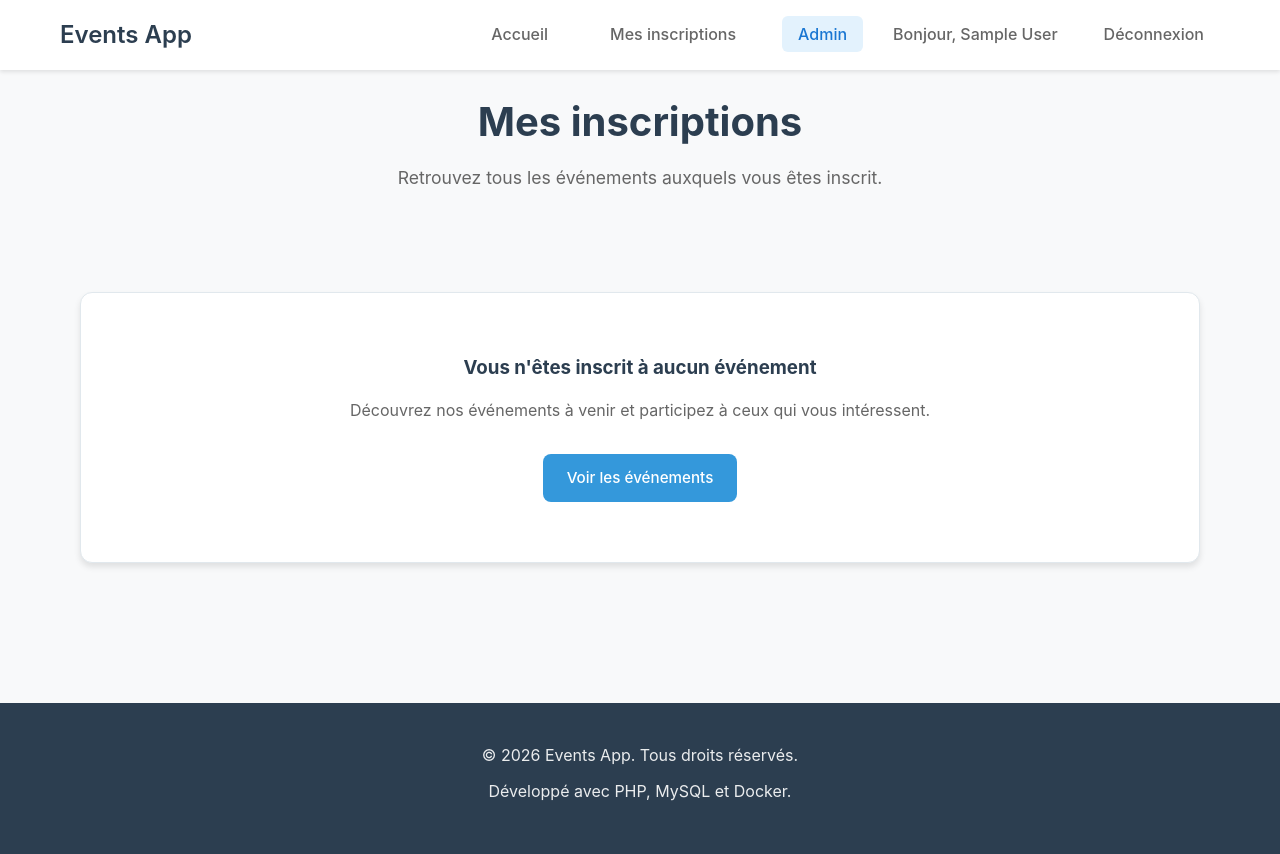
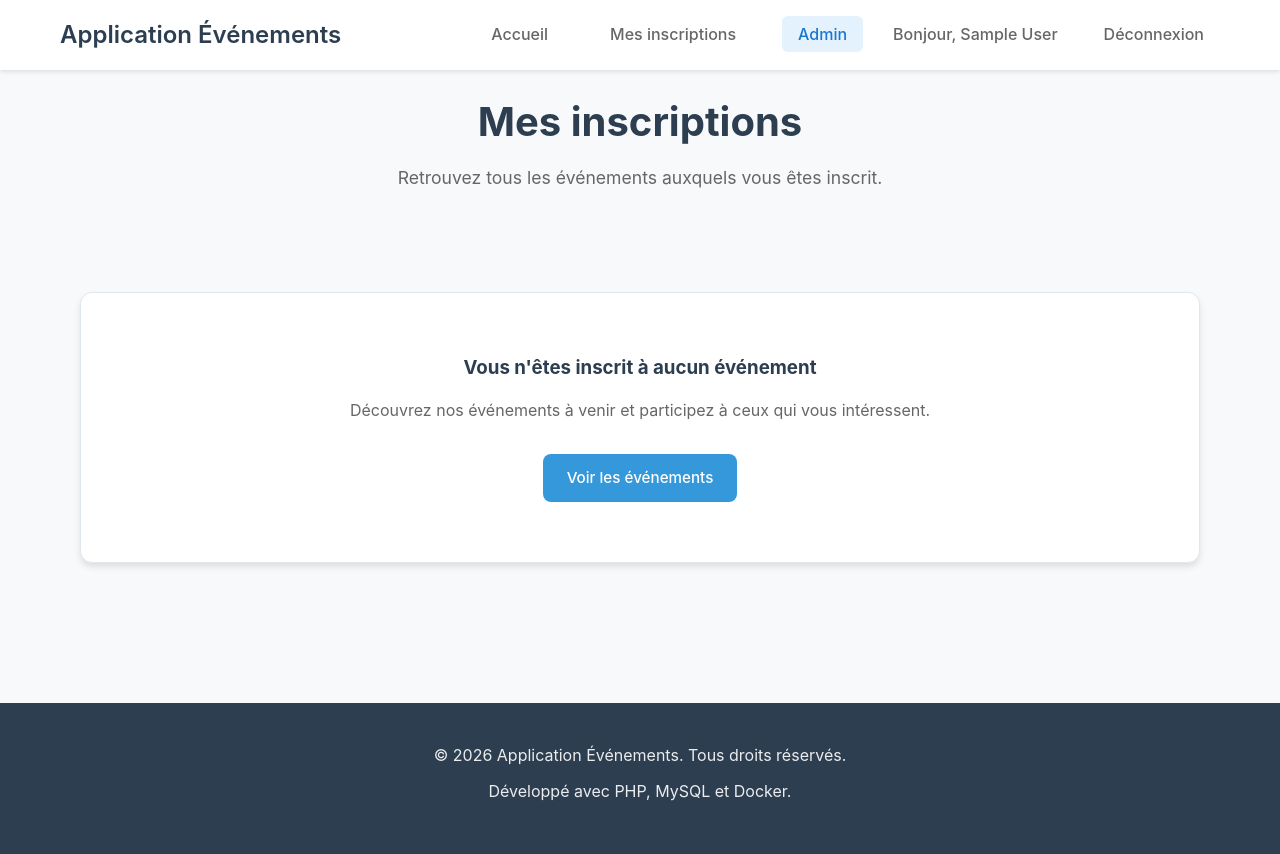
Before and after one commit to ezzahraoui/events-app, a PHP site: page /my_registrations.php in a window 1280 px wide. Run offline with PHP 8.4, Linux system fonts and the light colour scheme; the visitor is signed in with stand-in values (Sample User, id 1); data comes from the database, SQL or seed files in the repository; data that the repository does not hold is empty.

Commit message:
Change application name to French
- Update header title to 'Application Événements'
- Change browser title to French version
- Update footer copyright text
- Modify email service signature
- Update 403 page title

```diff
--- a/403.php
+++ b/403.php
@@ -3,7 +3,7 @@
 <head>
     <meta charset="UTF-8">
     <meta name="viewport" content="width=device-width, initial-scale=1.0">
-    <title>Accès refusé - Events App</title>
+    <title>Accès refusé - Application Événements</title>
     <link rel="stylesheet" href="/public/css/style.css">
 </head>
 <body>
--- a/index.php
+++ b/index.php
@@ -25,7 +25,7 @@ require_once 'views/layouts/header.php';
 
 <div class="container">
     <header class="hero">
-        <h1>Events App</h1>
+        <h1>Application Événements</h1>
         <p>Découvrez et participez à nos événements</p>
     </header>
 
--- a/src/services/EmailService.php
+++ b/src/services/EmailService.php
@@ -1,7 +1,7 @@
 <?php
 class EmailService {
     private static string $fromEmail = 'noreply@events.com';
-    private static string $fromName = 'Events App';
+    private static string $fromName = 'Application Événements';
 
     public static function sendRegistrationConfirmation(int $userId, int $eventId): bool {
         $user = User::findById($userId);
@@ -66,7 +66,7 @@ class EmailService {
 
         $message .= "Merci de votre participation !\n\n";
         $message .= "Cordialement,\n";
-        $message .= "L'équipe Events App";
+        $message .= "L'équipe Application Événements";
 
         return $message;
     }
@@ -80,7 +80,7 @@ class EmailService {
 
         $message .= "N'oubliez pas d'être présent à l'heure !\n\n";
         $message .= "À bientôt,\n";
-        $message .= "L'équipe Events App";
+        $message .= "L'équipe Application Événements";
 
         return $message;
     }
@@ -94,7 +94,7 @@ class EmailService {
         $message .= "Nous sommes désolés pour ce désagrément et vous tiendrons informés si l'événement est reprogrammé.\n\n";
         $message .= "Votre inscription a été automatiquement annulée.\n\n";
         $message .= "Cordialement,\n";
-        $message .= "L'équipe Events App";
+        $message .= "L'équipe Application Événements";
 
         return $message;
     }
--- a/views/layouts/footer.php
+++ b/views/layouts/footer.php
@@ -2,7 +2,7 @@
 
     <footer class="main-footer">
         <div class="footer-container">
-            <p>&copy; <?php echo date('Y'); ?> Events App. Tous droits réservés.</p>
+            <p>&copy; <?php echo date('Y'); ?> Application Événements. Tous droits réservés.</p>
             <p>Développé avec PHP, MySQL et Docker.</p>
         </div>
     </footer>
--- a/views/layouts/header.php
+++ b/views/layouts/header.php
@@ -3,7 +3,7 @@
 <head>
     <meta charset="UTF-8">
     <meta name="viewport" content="width=device-width, initial-scale=1.0">
-    <title><?php echo isset($pageTitle) ? htmlspecialchars($pageTitle) . ' - ' : ''; ?>Events App</title>
+    <title><?php echo isset($pageTitle) ? htmlspecialchars($pageTitle) . ' - ' : ''; ?>Application Événements</title>
     <link rel="stylesheet" href="/public/css/style.css">
 </head>
 <body>
@@ -11,7 +11,7 @@
         <nav class="navbar">
             <div class="nav-container">
                 <a href="index.php" class="nav-brand">
-                    <h1>Events App</h1>
+                    <h1>Application Événements</h1>
                 </a>
 
                 <ul class="nav-menu">
```
